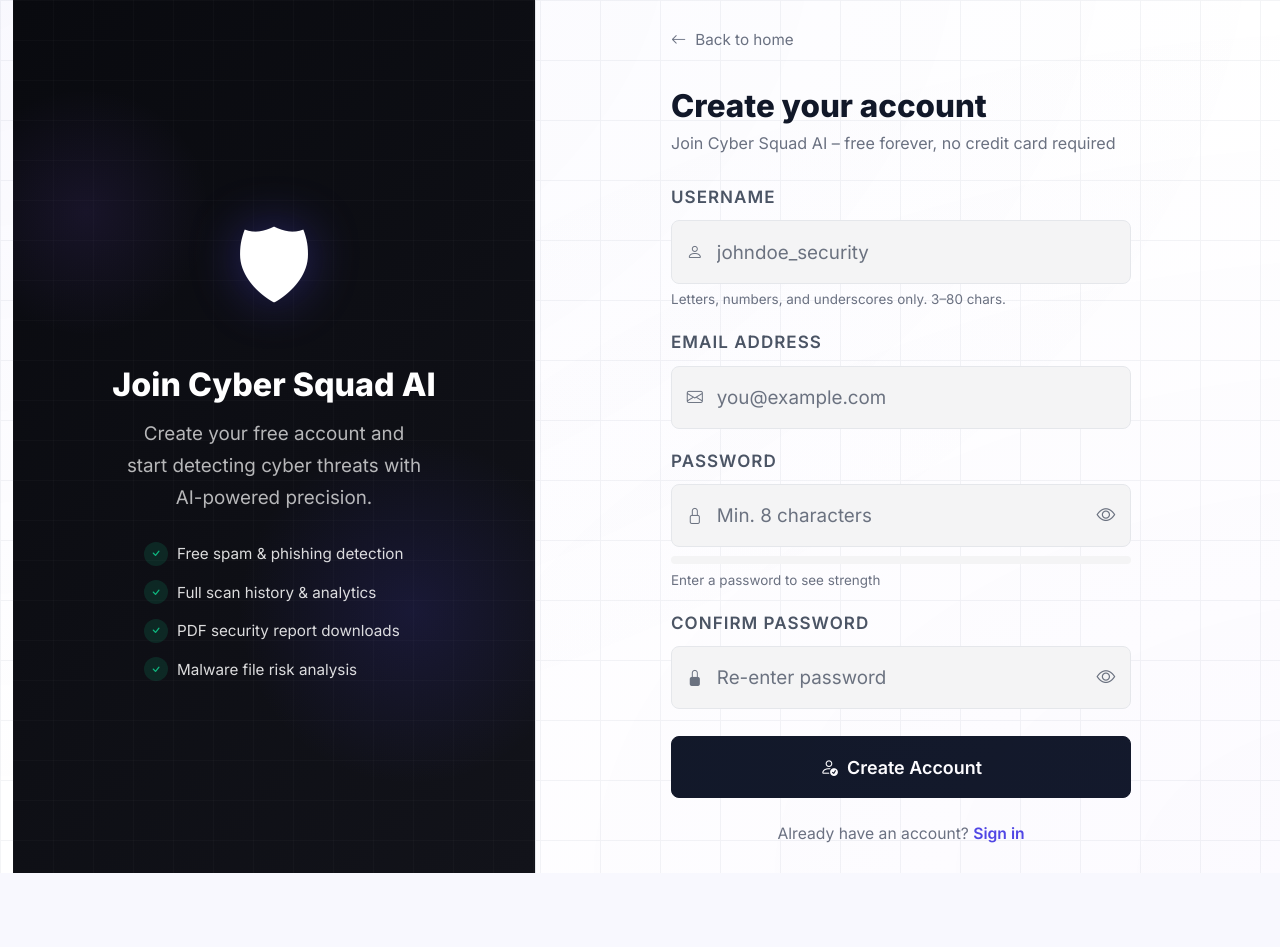
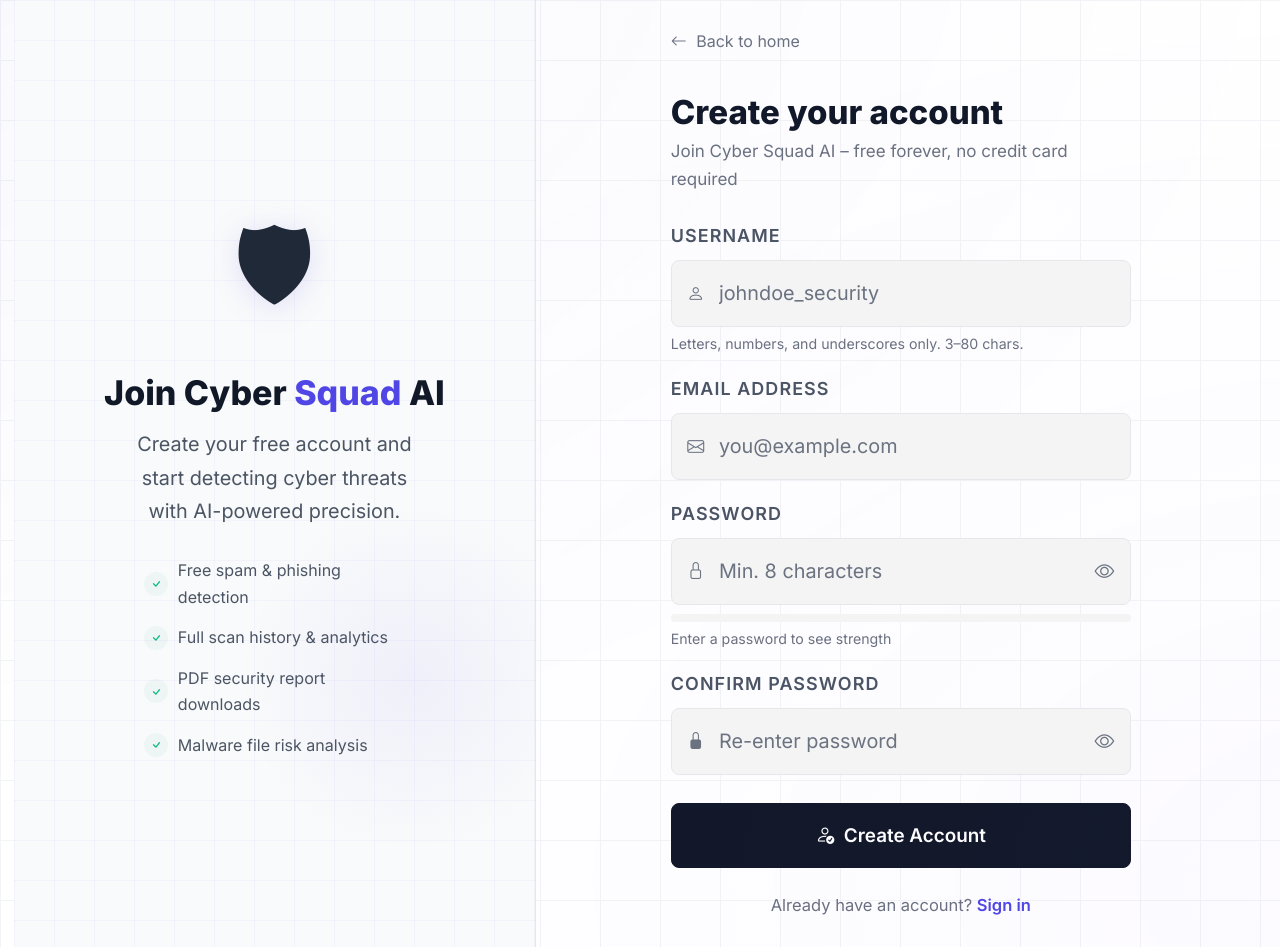
Before and after one commit to 251801390006-blip/aegisshield-ai, a Flask app: page /auth/register in a window 1280 px wide. Before the commit the page ends 873 px from the top, so only its background shows below. Run offline with Flask 3, Linux system fonts and the light colour scheme.

Commit message:
style: revert left panels to clean light-gray design and restore global base typography scaling to 118%

```diff
--- a/static/css/main.css
+++ b/static/css/main.css
@@ -62,19 +62,7 @@
   scroll-behavior: smooth;
   scrollbar-width: thin;
   scrollbar-color: var(--border-bright) var(--bg-primary);
-  font-size: 112%; /* Perfect default scale for laptops and desktops */
-}
-
-@media (max-width: 1200px) {
-  html { font-size: 108%; } /* Slightly smaller for compact laptops */
-}
-
-@media (max-width: 991.98px) {
-  html { font-size: 104%; } /* Optimal size for tablet screens */
-}
-
-@media (max-width: 576px) {
-  html { font-size: 98%; } /* Compact scaling for mobile screens to prevent overflow and wrapping */
+  font-size: 118%; /* Scale up all rem typography globally by 18% for high readability */
 }
 
 body {
--- a/templates/auth/register.html
+++ b/templates/auth/register.html
@@ -3,32 +3,31 @@
 {% block body %}
 <div class="container-fluid min-vh-100 d-flex">
   <!-- Left Branding Panel -->
-  <div class="d-none d-lg-flex col-lg-5 align-items-center justify-content-center position-relative overflow-hidden" style="background: linear-gradient(135deg, #090a0f 0%, #12131a 100%); border-right:1px solid var(--border-color); color: #ffffff;">
-    <div style="position:absolute;inset:0;background-image:linear-gradient(rgba(255,255,255,0.02) 1px,transparent 1px),linear-gradient(90deg,rgba(255,255,255,0.02) 1px,transparent 1px);background-size:40px 40px;"></div>
-    <div style="position:absolute;bottom:10%;right:-10%;width:350px;height:350px;border-radius:50%;background:radial-gradient(ellipse,rgba(79,70,229,0.15) 0%,transparent 70%);"></div>
-    <div style="position:absolute;top:10%;left:-10%;width:250px;height:250px;border-radius:50%;background:radial-gradient(ellipse,rgba(139,92,246,0.1) 0%,transparent 70%);"></div>
+  <div class="d-none d-lg-flex col-lg-5 align-items-center justify-content-center position-relative overflow-hidden" style="background:#f9fafb;border-right:1px solid var(--border-color);">
+    <div style="position:absolute;inset:0;background-image:linear-gradient(rgba(79,70,229,0.04) 1px,transparent 1px),linear-gradient(90deg,rgba(79,70,229,0.04) 1px,transparent 1px);background-size:40px 40px;"></div>
+    <div style="position:absolute;bottom:10%;right:-10%;width:350px;height:350px;border-radius:50%;background:radial-gradient(ellipse,rgba(79,70,229,0.06) 0%,transparent 70%);"></div>
     <div class="text-center position-relative z-1 p-5">
-      <div style="font-size:5rem;margin-bottom:1.5rem;filter:drop-shadow(0 0 25px rgba(79,70,229,0.4));">🛡</div>
-      <h2 style="font-size:1.8rem;font-weight:800;color:#ffffff;margin-bottom:0.75rem;">Join Cyber Squad AI</h2>
-      <p style="color:rgba(255,255,255,0.7);max-width:300px;line-height:1.7;margin:0 auto 1.5rem;">
+      <div style="font-size:5rem;margin-bottom:1.5rem;filter:drop-shadow(0 4px 15px rgba(79,70,229,0.15));">🛡</div>
+      <h2 style="font-size:1.8rem;font-weight:800;color:var(--text-bright);margin-bottom:0.75rem;">Join Cyber <span style="color:var(--neon-blue);">Squad</span> AI</h2>
+      <p style="color:var(--text-secondary);max-width:300px;line-height:1.7;margin:0 auto 1.5rem;">
         Create your free account and start detecting cyber threats with AI-powered precision.
       </p>
       <div style="display:flex;flex-direction:column;gap:0.75rem;text-align:left;max-width:260px;margin:0 auto;">
         <div class="d-flex gap-2 align-items-center">
-          <div style="width:24px;height:24px;border-radius:50%;background:rgba(16,185,129,0.15);display:flex;align-items:center;justify-content:center;flex-shrink:0;"><i class="bi bi-check" style="color:var(--neon-green);font-size:0.75rem;"></i></div>
-          <span style="font-size:0.85rem;color:rgba(255,255,255,0.85);">Free spam & phishing detection</span>
+          <div style="width:24px;height:24px;border-radius:50%;background:var(--success-dim);display:flex;align-items:center;justify-content:center;flex-shrink:0;"><i class="bi bi-check" style="color:var(--success);font-size:0.75rem;"></i></div>
+          <span style="font-size:0.85rem;color:var(--text-secondary);">Free spam & phishing detection</span>
         </div>
         <div class="d-flex gap-2 align-items-center">
-          <div style="width:24px;height:24px;border-radius:50%;background:rgba(16,185,129,0.15);display:flex;align-items:center;justify-content:center;flex-shrink:0;"><i class="bi bi-check" style="color:var(--neon-green);font-size:0.75rem;"></i></div>
-          <span style="font-size:0.85rem;color:rgba(255,255,255,0.85);">Full scan history & analytics</span>
+          <div style="width:24px;height:24px;border-radius:50%;background:var(--success-dim);display:flex;align-items:center;justify-content:center;flex-shrink:0;"><i class="bi bi-check" style="color:var(--success);font-size:0.75rem;"></i></div>
+          <span style="font-size:0.85rem;color:var(--text-secondary);">Full scan history & analytics</span>
         </div>
         <div class="d-flex gap-2 align-items-center">
-          <div style="width:24px;height:24px;border-radius:50%;background:rgba(16,185,129,0.15);display:flex;align-items:center;justify-content:center;flex-shrink:0;"><i class="bi bi-check" style="color:var(--neon-green);font-size:0.75rem;"></i></div>
-          <span style="font-size:0.85rem;color:rgba(255,255,255,0.85);">PDF security report downloads</span>
+          <div style="width:24px;height:24px;border-radius:50%;background:var(--success-dim);display:flex;align-items:center;justify-content:center;flex-shrink:0;"><i class="bi bi-check" style="color:var(--success);font-size:0.75rem;"></i></div>
+          <span style="font-size:0.85rem;color:var(--text-secondary);">PDF security report downloads</span>
         </div>
         <div class="d-flex gap-2 align-items-center">
-          <div style="width:24px;height:24px;border-radius:50%;background:rgba(16,185,129,0.15);display:flex;align-items:center;justify-content:center;flex-shrink:0;"><i class="bi bi-check" style="color:var(--neon-green);font-size:0.75rem;"></i></div>
-          <span style="font-size:0.85rem;color:rgba(255,255,255,0.85);">Malware file risk analysis</span>
+          <div style="width:24px;height:24px;border-radius:50%;background:var(--success-dim);display:flex;align-items:center;justify-content:center;flex-shrink:0;"><i class="bi bi-check" style="color:var(--success);font-size:0.75rem;"></i></div>
+          <span style="font-size:0.85rem;color:var(--text-secondary);">Malware file risk analysis</span>
         </div>
       </div>
     </div>
--- a/templates/base.html
+++ b/templates/base.html
@@ -20,7 +20,7 @@
   <!-- Google Fonts -->
   <link href="https://fonts.googleapis.com/css2?family=Inter:wght@300;400;500;600;700;800;900&family=Outfit:wght@400;500;600;700;800;900&family=JetBrains+Mono:wght@400;500;600&display=swap" rel="stylesheet">
   <!-- Cyber Squad CSS -->
-  <link rel="stylesheet" href="{{ url_for('static', filename='css/main.css') }}?v=1.0.6">
+  <link rel="stylesheet" href="{{ url_for('static', filename='css/main.css') }}?v=1.0.7">
 
   {% block extra_css %}{% endblock %}
 
@@ -53,7 +53,7 @@
 <!-- Chart.js -->
 <script src="https://cdn.jsdelivr.net/npm/chart.js@4.4.4/dist/chart.umd.min.js"></script>
 <!-- Cyber Squad Main JS -->
-<script src="{{ url_for('static', filename='js/main.js') }}?v=1.0.6"></script>
+<script src="{{ url_for('static', filename='js/main.js') }}?v=1.0.7"></script>
 
 {% block extra_js %}{% endblock %}
 
--- a/templates/dashboard_base.html
+++ b/templates/dashboard_base.html
@@ -12,7 +12,7 @@
   <link href="https://cdn.jsdelivr.net/npm/bootstrap@5.3.3/dist/css/bootstrap.min.css" rel="stylesheet">
   <link rel="stylesheet" href="https://cdn.jsdelivr.net/npm/bootstrap-icons@1.11.3/font/bootstrap-icons.min.css">
   <link href="https://fonts.googleapis.com/css2?family=Inter:wght@300;400;500;600;700;800;900&family=JetBrains+Mono:wght@400;500;600&display=swap" rel="stylesheet">
-  <link rel="stylesheet" href="{{ url_for('static', filename='css/main.css') }}?v=1.0.6">
+  <link rel="stylesheet" href="{{ url_for('static', filename='css/main.css') }}?v=1.0.7">
   {% block extra_css %}{% endblock %}
 </head>
 <body class="gradient-bg">
@@ -147,7 +147,7 @@
 
 <script src="https://cdn.jsdelivr.net/npm/bootstrap@5.3.3/dist/js/bootstrap.bundle.min.js"></script>
 <script src="https://cdn.jsdelivr.net/npm/chart.js@4.4.4/dist/chart.umd.min.js"></script>
-<script src="{{ url_for('static', filename='js/main.js') }}?v=1.0.6"></script>
+<script src="{{ url_for('static', filename='js/main.js') }}?v=1.0.7"></script>
 {% block extra_js %}{% endblock %}
 
 <script>
```
Also changed, not shown: templates/auth/login.html (+10 -11 lines).
